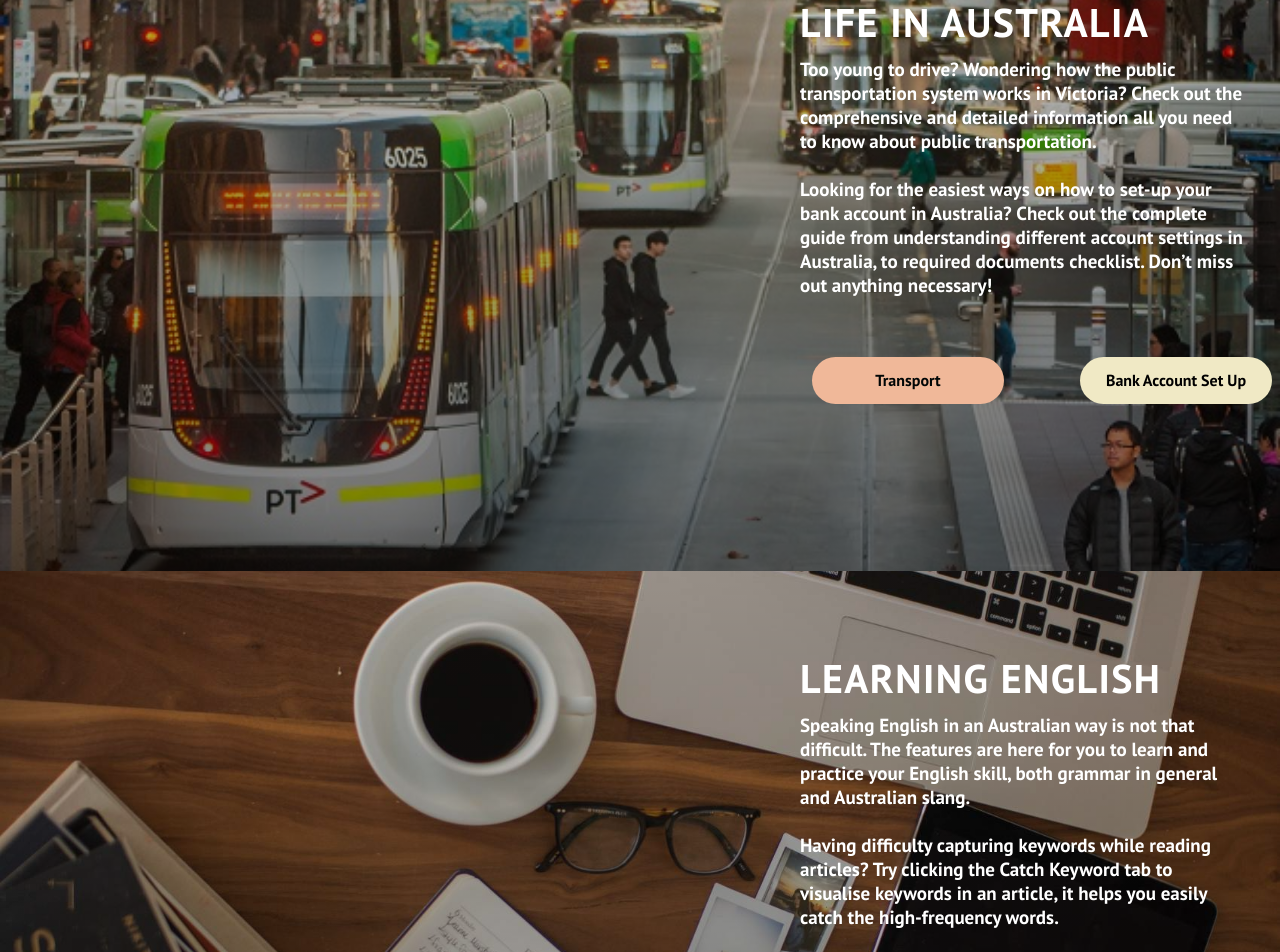
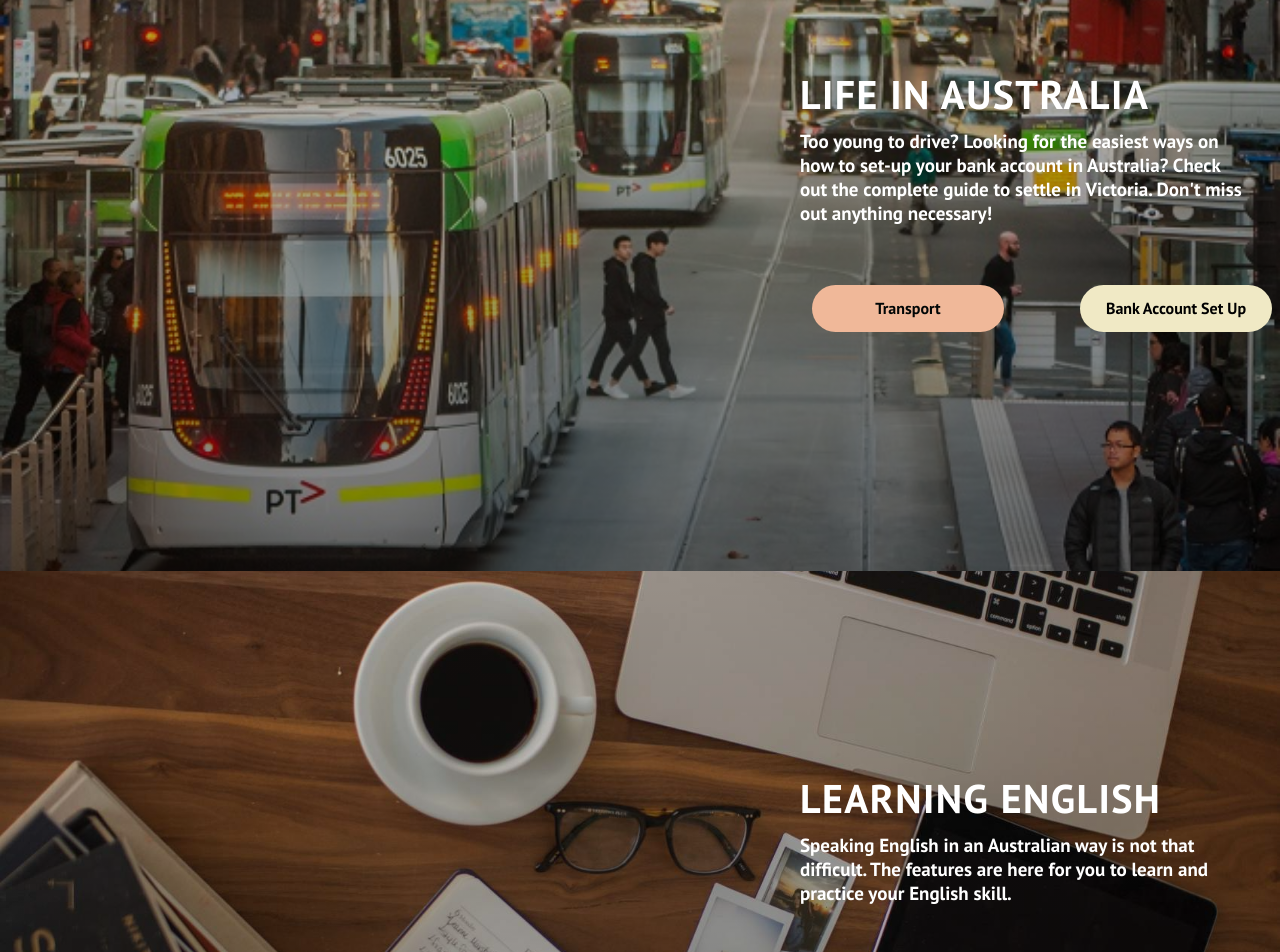
Before and after one commit to HMEI83/TA16_IE_Project, a React (Create React App) app in the folder ie-app/: page / in a window 1280 px wide. Shown: the part 2000-2952 px from the top of the page. Built offline with nearby package versions, Linux system fonts and the light colour scheme.

Commit message:
slightly change
slightly change

```diff
--- a/ie-app/src/components/pages/bankPg.css
+++ b/ie-app/src/components/pages/bankPg.css
@@ -83,6 +83,12 @@
   margin-top: -128px;
 }
 
+.download-div{
+  margin-top: 2rem;
+  margin-left: 42rem;
+  width: 8rem;
+}
+
 
 .web-button {
   padding: 15px 25px;
@@ -98,7 +104,7 @@
   box-shadow: 4px 8px 19px -3px rgba(0,0,0,0.27);
   transition: all 250ms;
   overflow: hidden;
-  margin-left: 27rem;
+  margin-left: 40rem;
   margin-top: -50rem;
   top: -8rem;
  }
--- a/ie-app/src/components/pages/bankPg.js
+++ b/ie-app/src/components/pages/bankPg.js
@@ -226,6 +226,11 @@ const BankPg = () => {
                 </div>
               ))}
             </form>
+            <div className="download-div">
+            <a href="../../IACR.pdf" download>
+            Click to download
+          </a>
+          </div>
           </div>
         </div>
 
@@ -235,7 +240,7 @@ const BankPg = () => {
             <Chart
               type="donut"
               width={1349}
-              height={550}
+              height={500}
               series={[17, 14, 9, 8.5]}
               options={{
                 labels: [
@@ -270,9 +275,7 @@ const BankPg = () => {
               }}
             />
           </div>
-          <a href="../../IACR.pdf" download>
-            Click to download
-          </a>
+
         </div>
       </div>
     </div>
--- a/ie-app/src/components/pages/infoSection/data.js
+++ b/ie-app/src/components/pages/infoSection/data.js
@@ -1,115 +1,143 @@
 export const aboutObj = {
-  id: 'about',
+  id: "about",
   lightBg: true,
   lightText: false,
   lightTextDesc: false,
   topSpace: "-40px",
-  topLine: 'ABOUT',
-  img: require('../../../images/lifeinau.jpg'),
-  alt: 'svg3',
-  headline: 'Ready to study in Victoria?',
-  description: <p style={{fontWeight: "520", fontSize: "19px"}}>This website is here to help young international students who are just landing in this foreign  country. <br/><br/>
-  Curious to learn more? Get an understanding of “<span style={{color: "orange"}}>Life in Australia</span>”,
-  “<span style={{color: "orange"}}>Learning English</span>”, and “<span style={{color: "orange"}}>Explore Local Culture</span>”.</p>,
+  topLine: "ABOUT",
+  img: require("../../../images/lifeinau.jpg"),
+  alt: "svg3",
+  headline: "Ready to study in Victoria?",
+  description: (
+    <p style={{ fontWeight: "520", fontSize: "19px" }}>
+      This website is here to help young international students who are just
+      landing in this foreign country. <br />
+      <br />
+      Curious to learn more? Get an understanding of “
+      <span style={{ color: "orange" }}>Life in Australia</span>”, “
+      <span style={{ color: "orange" }}>Learning English</span>”, and “
+      <span style={{ color: "orange" }}>Explore Local Culture</span>”.
+    </p>
+  ),
   showCard: false,
   dark: false,
   imgStart: false,
   primary: false,
-  darkText: true
+  darkText: true,
 };
 
 export const lifeObj = {
-    id: 'life',
+  id: "life",
   lightBg: false,
   lightText: true,
   topSpace: "20px",
   lightTextDesc: true,
-    topLine: 'LIFE IN AUSTRALIA',
-    description: <p style={{fontWeight: "520", fontSize: "19px"}}>Too young to drive? Wondering how the public transportation system works in Victoria? Check out the comprehensive and detailed information all you need to know about public transportation.
-      <br/><br/>
-    Looking for the easiest ways on how to set-up your bank account in Australia? Check out the complete guide from understanding different account settings in Australia, to required documents checklist. Don’t miss out anything necessary!</p>,
-    img: require('../../../images/life.jpg'),
-  alt: 'svg3',
+  topLine: "LIFE IN AUSTRALIA",
+  description: (
+    <p style={{ fontWeight: "520", fontSize: "19px" }}>
+      Too young to drive? Looking for the easiest ways on how to set-up your
+      bank account in Australia? Check out the complete guide to settle in Victoria.
+      Don't miss out anything
+      necessary!
+    </p>
+  ),
+  img: require("../../../images/life.jpg"),
+  alt: "svg3",
   dark: true,
   showCard: true,
-    cards: [{
+  cards: [
+    {
       title: "Transport",
       info: "empty",
-      nav: 'transport',
-      col: "#f0b899"
-    },{
-      title: <p style={{color:"black"}}>Bank Account Set Up</p>,
+      nav: "transport",
+      col: "#f0b899",
+    },
+    {
+      title: <p style={{ color: "black" }}>Bank Account Set Up</p>,
       info: "empty",
-      nav: 'bank',
-      col: "#f0e9c5"
-    }],
+      nav: "bank",
+      col: "#f0e9c5",
+    },
+  ],
   imgStart: true,
   primary: true,
   darkText: false,
 };
 
 export const learnObj = {
-    id: 'learn',
+  id: "learn",
   lightBg: false,
   lightText: true,
   lightTextDesc: false,
   topSpace: "30px",
-    topLine: 'LEARNING ENGLISH',
+  topLine: "LEARNING ENGLISH",
   showCard: true,
-    cards: [{
+  cards: [
+    {
       title: "Grammar Ability Test",
       info: "empty",
-      nav: 'english-quiz',
-      col: "#e8b582"
-    }, {
+      nav: "english-quiz",
+      col: "#e8b582",
+    },
+    {
       title: "Slang Game",
       info: "empty",
-      nav: 'slang',
-      col: "#f0e9c5"
-    }, {
-      title: <p style={{color:"black"}}>Catch Keyword</p>,
+      nav: "slang",
+      col: "#f0e9c5",
+    },
+    {
+      title: <p style={{ color: "black" }}>Catch Keyword</p>,
       info: "empty",
-      nav: 'catch-keyword',
-      col: "#bfe8f5"
-    }, {
+      nav: "catch-keyword",
+      col: "#bfe8f5",
+    },
+    {
       title: "Grammar Checker",
       info: "empty",
-      nav: 'writing',
-      col: "#7eafbf"
-    }],
-    description: <p style={{fontWeight: "520", fontSize: "19px"}}>Speaking English in an Australian way is not that difficult. The features are here for you to learn and practice your English skill, both grammar in general and Australian slang.
-<br/><br/>
-    Having difficulty capturing keywords while reading articles? Try clicking the Catch Keyword tab to visualise keywords in an article, it helps you easily catch the high-frequency words.
-    <br/><br/>
-    Wanna know where to improve the quality of your written paragraphs? Launching the Grammar Checker to see where the mistakes are.
-    </p>,
-    img: require('../../../images/learneng.jpg'),
-  alt: 'svg3',
+      nav: "writing",
+      col: "#7eafbf",
+    },
+  ],
+  description: (
+    <p style={{ fontWeight: "520", fontSize: "19px" }}>
+      Speaking English in an Australian way is not that difficult. The features
+      are here for you to learn and practice your English skill.
+    </p>
+  ),
+  img: require("../../../images/learneng.jpg"),
+  alt: "svg3",
   imgStart: true,
   dark: true,
   primary: true,
-    darkText: false
+  darkText: false,
 };
 
 export const socialObj = {
-    id: 'social',
+  id: "social",
   lightBg: false,
   lightText: true,
   lightTextDesc: true,
   showCard: true,
   topSpace: "-120px",
-    topLine: 'EXPLORE LOCAL CULTURE',
-    description: <p style={{fontWeight: "520", fontSize: "19px"}}>Looking for famous landmarks in Melbourne and experience local scenery by using the interactive feature to find your way around.</p>,
-    cards: [{
+  topLine: "EXPLORE LOCAL CULTURE",
+  description: (
+    <p style={{ fontWeight: "520", fontSize: "19px" }}>
+      Looking for famous landmarks in Melbourne and experience local scenery by
+      using the interactive feature to find your way around.
+    </p>
+  ),
+  cards: [
+    {
       title: "Melbourne Landmark",
       info: "empty",
-      nav: 'landmark',
-      col: "#e8b582"
-    }],
-    img: require('../../../images/entertain.jpg'),
-  alt: 'svg3',
+      nav: "landmark",
+      col: "#e8b582",
+    },
+  ],
+  img: require("../../../images/entertain.jpg"),
+  alt: "svg3",
   imgStart: true,
   dark: true,
   primary: true,
-    darkText: false
+  darkText: false,
 };
--- a/ie-app/src/components/pages/transportationPg.css
+++ b/ie-app/src/components/pages/transportationPg.css
@@ -1,7 +1,8 @@
 .main-myki {
   margin-top: 10rem;
-  margin-left: 30rem;
+  margin-left: 45rem;
   width: 30rem;
+  text-align: center;
 }
 
 .input-label {
@@ -21,7 +22,7 @@
 }
 
 .result-div{
-  margin-left: -14rem;
+  margin-left: -30rem;
 }
 
 .result-p{
@@ -140,7 +141,7 @@ body {
 }
 
 .button1 {
-  margin-left: -12rem;
+  margin-left: -30rem;
   width: 9em;
   height: 3em;
   border-radius: 30em;
```
Lines whose indentation alone changed are shown as unchanged.
